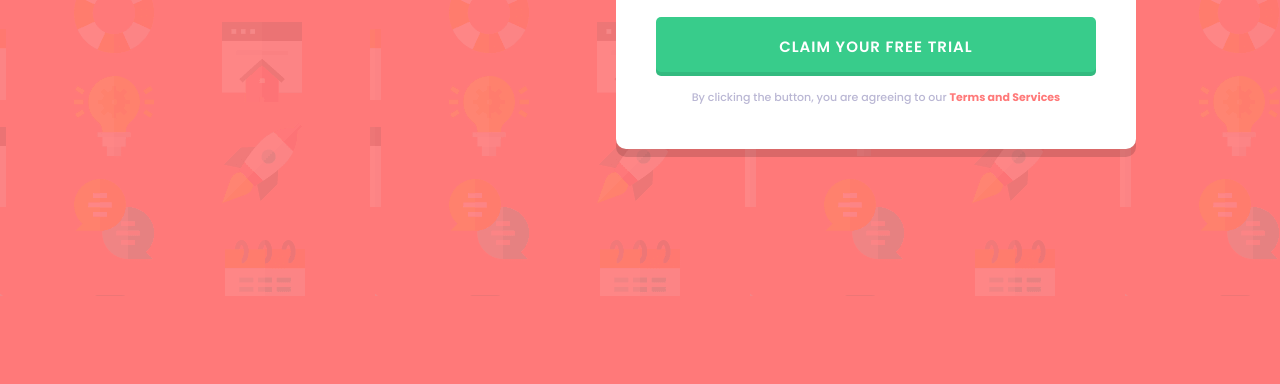
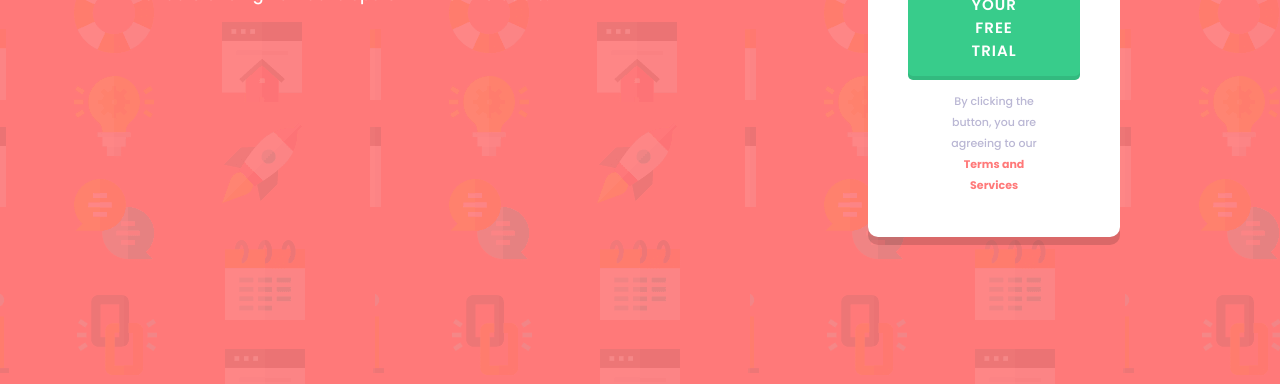
Before and after one commit to eniolaawolesi/CSS-GRID, a plain HTML site: page index.html in a window 1280 px wide. Shown: the part 542-926 px from the top of the page. Before the commit the page ends 838 px from the top, so only its background shows below. Drawn offline with Linux system fonts and the light colour scheme.

Commit message:
Update styles.css

```diff
--- a/styles.css
+++ b/styles.css
@@ -10,6 +10,9 @@
 
 * {
     box-sizing: border-box;
+    border: 0;
+
+	padding: 0;
 }
 
 body {
@@ -38,7 +41,7 @@ body {
 
 .trial {
     display: flex;
-    flex-direction: column;
+    /* flex-direction: column; */
     align-items: center;
     justify-content: center;
     margin: 0 auto;
```
